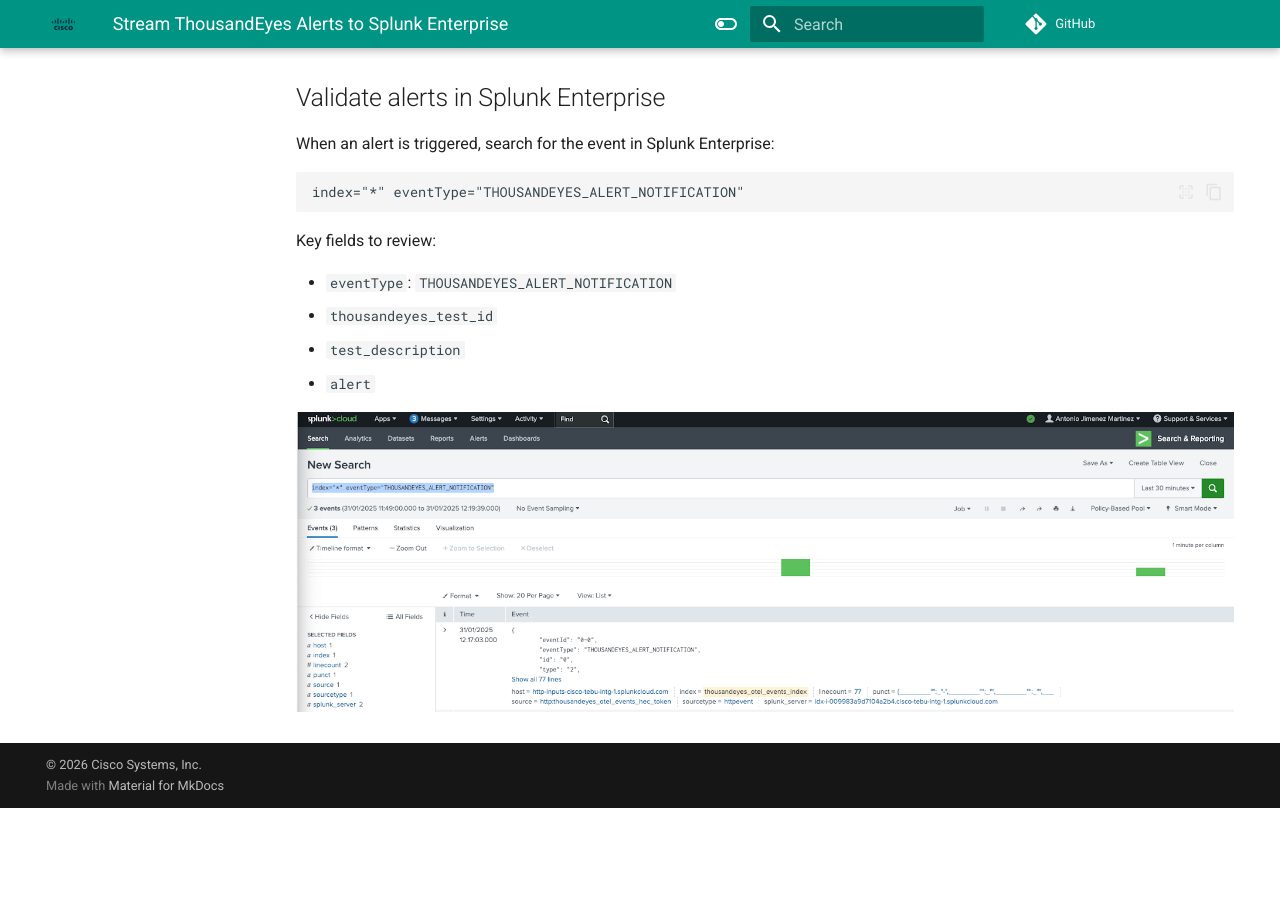
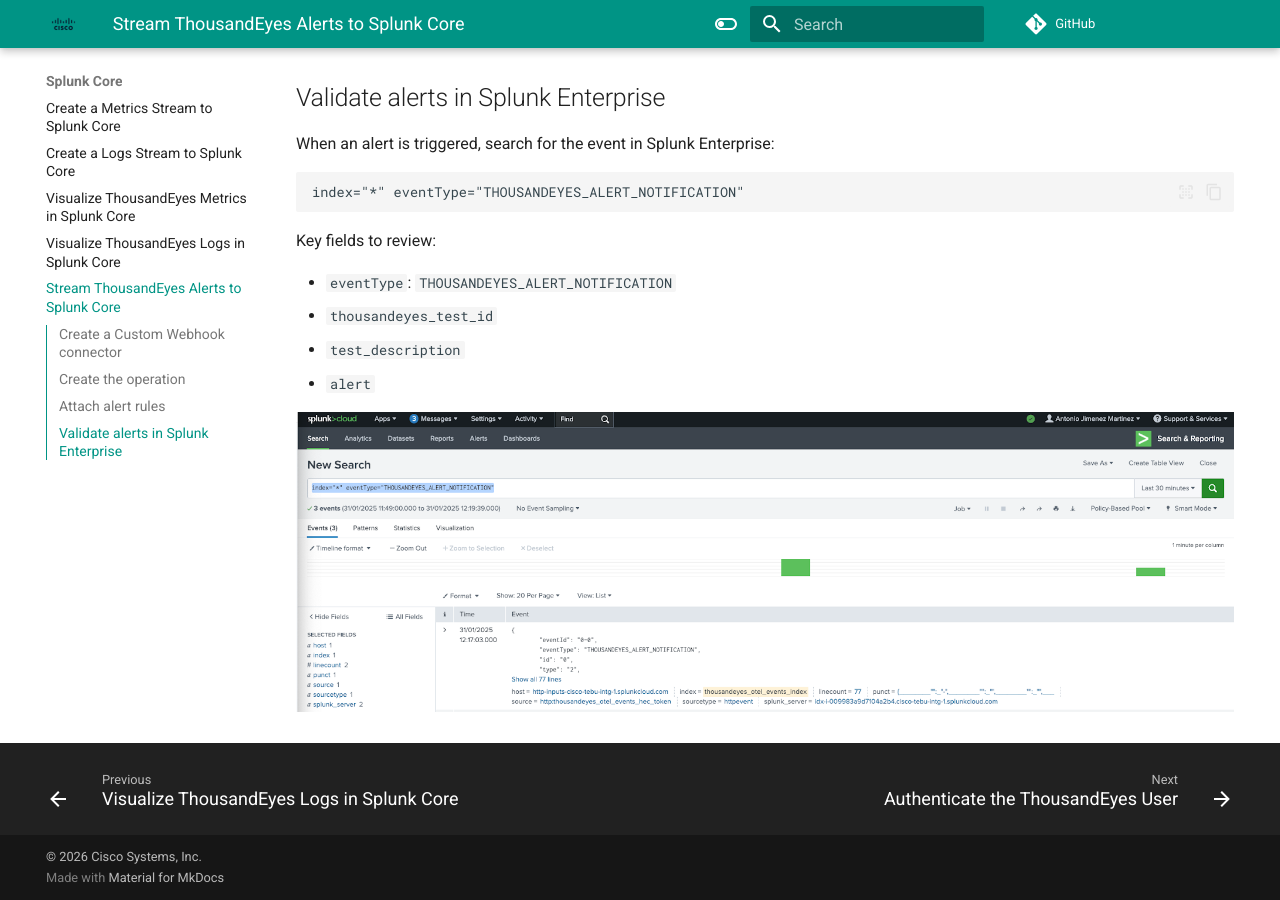
Before and after one commit to ajimenez1503/splunk.conf-2026-OBS1217, an MkDocs documentation site: the page built from docs/splunk_core/stream_alerts_to_splunk_core_webhook.md, in a window 1280 px wide and 900 px high, scrolled down 3883 px. Built offline with MkDocs 1.6.1 and Material for MkDocs 9.7.7, drawn with Linux system fonts in a browser that asks for light colours; comment, search, counter and statistics services are not loaded; before the commit the page ends 4691 px from its top, so only the background shows below that.

Commit message:
Update Splunk Core documentation navigation
Co-authored-by: Cursor <cursoragent@cursor.com>

```diff
--- a/mkdocs.yml
+++ b/mkdocs.yml
@@ -26,10 +26,11 @@ nav:
     - Visualize ThousandEyes Metrics in Splunk Observability Cloud: splunk_observability/visualize_metrics_in_splunk_observability.md
     - Visualize ThousandEyes Traces in Splunk Observability Cloud: splunk_observability/visualize_traces_in_splunk_observability.md
   - Splunk Core:
-    - Create a Metrics Stream to Splunk Core: splunk_core/create_metrics_stream_to_splunk_cloud_enterprise.md
-    - Create a Logs Stream to Splunk Core: splunk_core/create_logs_stream_to_splunk_cloud_enterprise.md
-    - Visualize ThousandEyes Metrics in Splunk Core: splunk_core/visualize_metrics_in_splunk_cloud_enterprise.md
-    - Visualize ThousandEyes Logs in Splunk Core: splunk_core/visualize_logs_in_splunk_cloud_enterprise.md
+    - Create a Metrics Stream to Splunk Core: splunk_core/create_metrics_stream_to_splunk_core.md
+    - Create a Logs Stream to Splunk Core: splunk_core/create_logs_stream_to_splunk_core.md
+    - Visualize ThousandEyes Metrics in Splunk Core: splunk_core/visualize_metrics_in_splunk_core.md
+    - Visualize ThousandEyes Logs in Splunk Core: splunk_core/visualize_logs_in_splunk_core.md
+    - Stream ThousandEyes Alerts to Splunk Core: splunk_core/stream_alerts_to_splunk_core_webhook.md
   - Cisco ThousandEyes App for Splunk:
     - Authenticate the ThousandEyes User: thousandeyes_splunk_app/authenticate_thousandeyes_user.md
     - Create a Test Stream - Metrics Input: thousandeyes_splunk_app/test_metrics_stream_input.md
```
Also changed, not shown: README.md (+0 -3 lines), docs/splunk_core/create_logs_stream_to_splunk_core.md (renamed from docs/splunk_core/create_logs_stream_to_splunk_cloud_enterprise.md), docs/splunk_core/create_metrics_stream_to_splunk_core.md (renamed from docs/splunk_core/create_metrics_stream_to_splunk_cloud_enterprise.md), docs/splunk_core/stream_alerts_to_splunk_core_webhook.md (renamed from docs/splunk_core/stream_alerts_to_splunk_enterprise_webhook.md), docs/splunk_core/visualize_logs_in_splunk_core.md (renamed from docs/splunk_core/visualize_logs_in_splunk_cloud_enterprise.md), docs/splunk_core/visualize_metrics_in_splunk_core.md (renamed from docs/splunk_core/visualize_metrics_in_splunk_cloud_enterprise.md).
